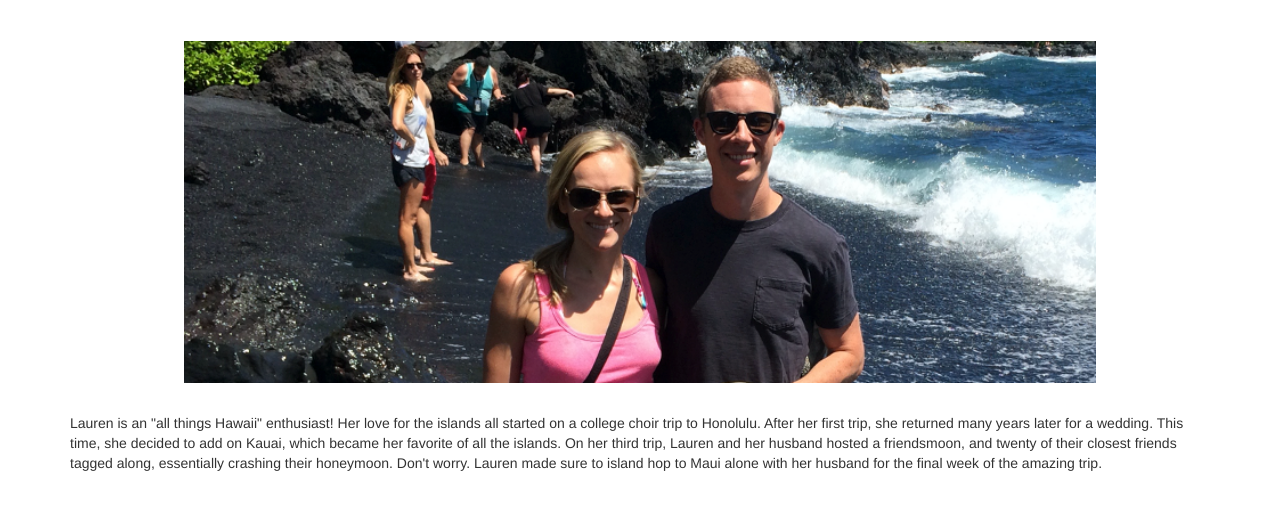
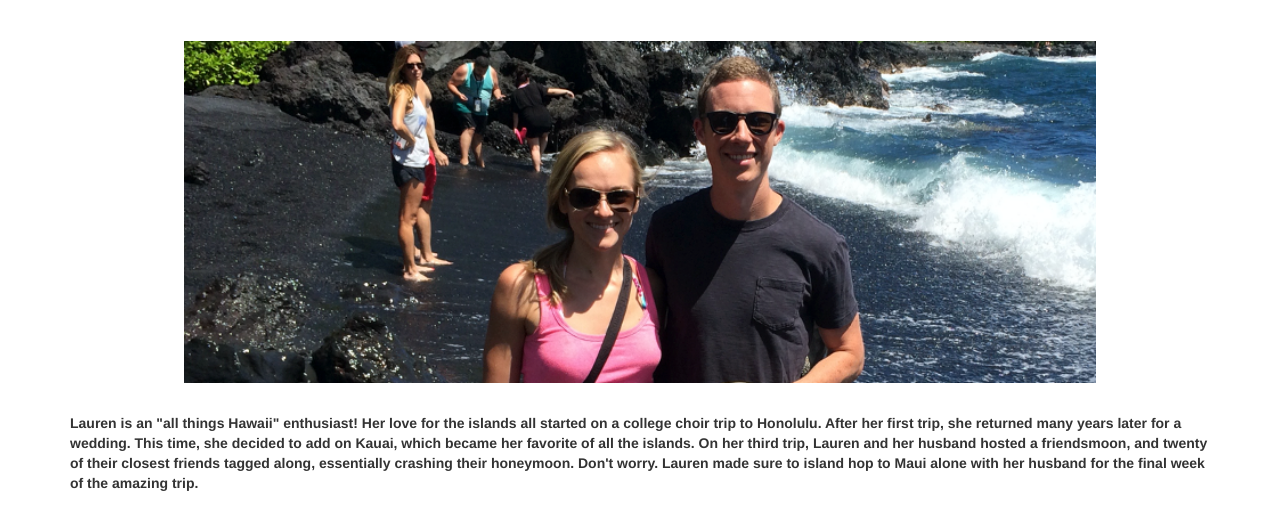
Before and after one commit to lfrankovich/lfrankovich.github.io, a plain HTML site: page gallery/gallery-about.html in a window 1280 px wide. Shown: the part 59-588 px from the top of the page. Drawn offline with nearby package versions, Linux system fonts and the light colour scheme.

Commit message:
Update gallery-about.html

```diff
--- a/gallery/gallery-about.html
+++ b/gallery/gallery-about.html
@@ -40,7 +40,7 @@
                     <img class="hawaii" src="ocean.jpg">
             </div>
 
-        <p class="blurb">Lauren is an "all things Hawaii" enthusiast! Her love for the islands all started on a college choir trip to Honolulu. After her first trip, she returned many years later for a wedding. This time, she decided to add on Kauai, which became her favorite of all the islands. On her third trip, Lauren and her husband hosted a friendsmoon, and twenty of their closest friends tagged along, essentially crashing their honeymoon. Don't worry. Lauren made sure to island hop to Maui alone with her husband for the final week of the amazing trip.</p>
+        <p class="blurb"><strong>Lauren is an "all things Hawaii" enthusiast! Her love for the islands all started on a college choir trip to Honolulu. After her first trip, she returned many years later for a wedding. This time, she decided to add on Kauai, which became her favorite of all the islands. On her third trip, Lauren and her husband hosted a friendsmoon, and twenty of their closest friends tagged along, essentially crashing their honeymoon. Don't worry. Lauren made sure to island hop to Maui alone with her husband for the final week of the amazing trip.</strong></p>
 
     </div>
 
```
